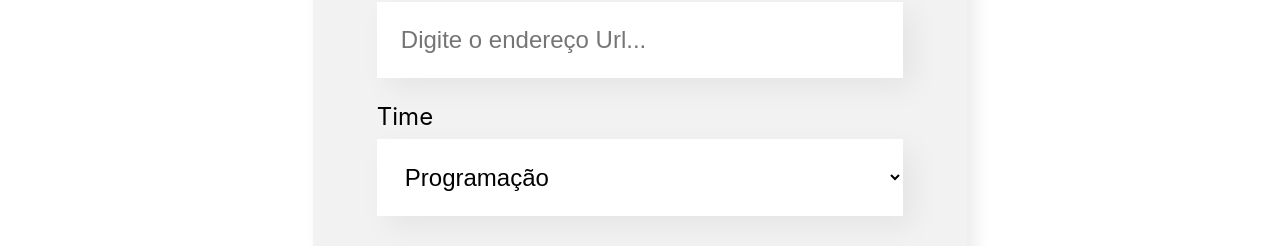
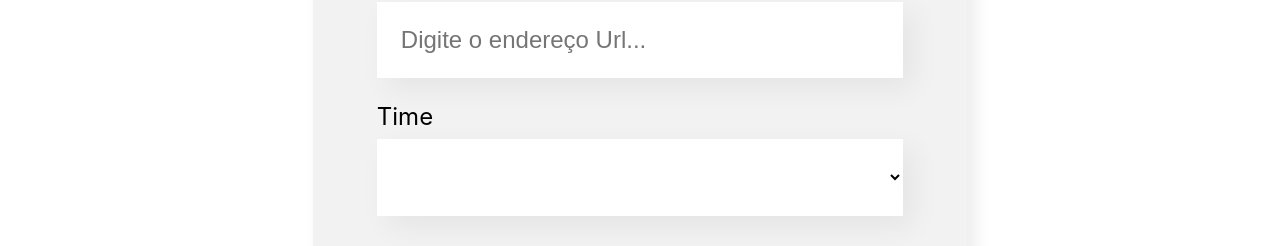
Before and after one commit to HenriqueMuniz91/Organo, a React (Create React App) app: page / in a window 1280 px wide. Shown: the part 1058-1304 px from the top of the page. Built offline with nearby package versions, Linux system fonts and the light colour scheme.

Commit message:
CorrectionsInSuspentedList

```diff
--- a/src/Components/ListaSuspensa/ListaSuspensa.css
+++ b/src/Components/ListaSuspensa/ListaSuspensa.css
@@ -5,7 +5,7 @@
 }
 
 .lista-suspensa select {
-    background-color: #fff;
+    background-color: #FFF;
     box-shadow: 10px 10px 30px rgba(0, 0, 0, 0.06);
     width: 100%;
     border: none;
--- a/src/Components/ListaSuspensa/index.js
+++ b/src/Components/ListaSuspensa/index.js
@@ -4,7 +4,11 @@ const ListaSuspensa = (props) => {
     return (
         <div className='lista-suspensa'>
             <label>{props.label}</label>
-            <select onChange={evento => props.aoAlterado(evento.target.value)}required={props.required} value={props.value}>
+            <select onChange={evento =>
+                    props.aoAlterado(evento.target.value)}
+                    required={props.required}
+                    value={props.valor}>
+                <option value=''></option>
                 {props.itens.map(item => {
                     return <option key={item}>{item}</option>
                 })}
```
